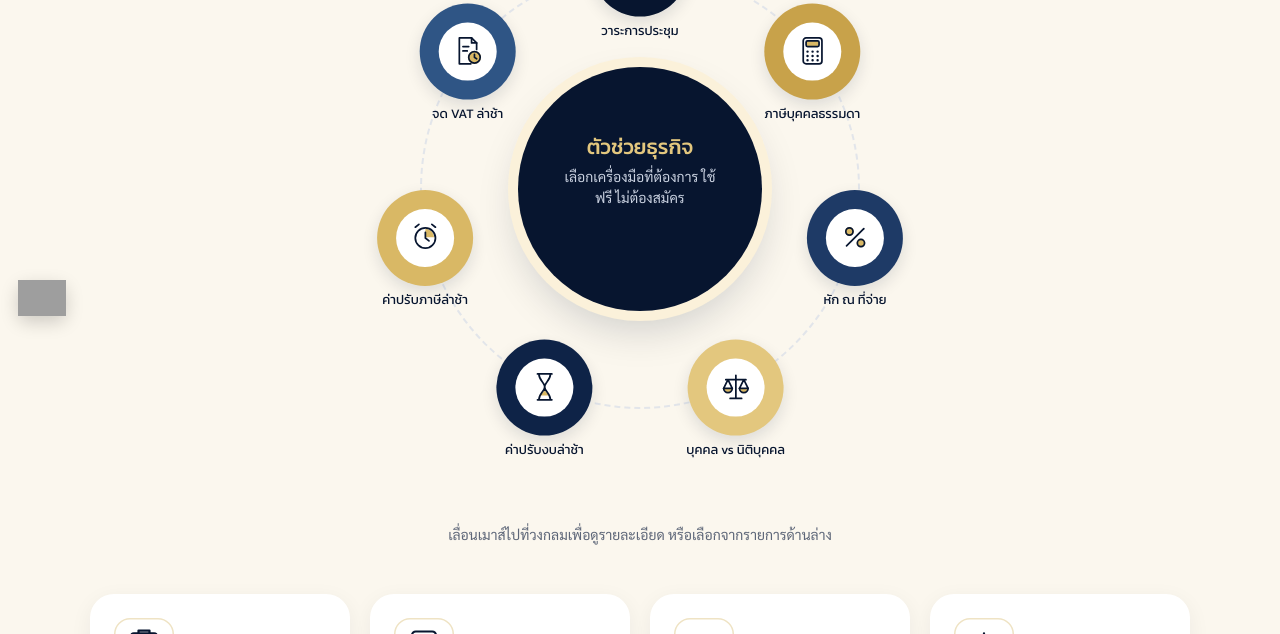
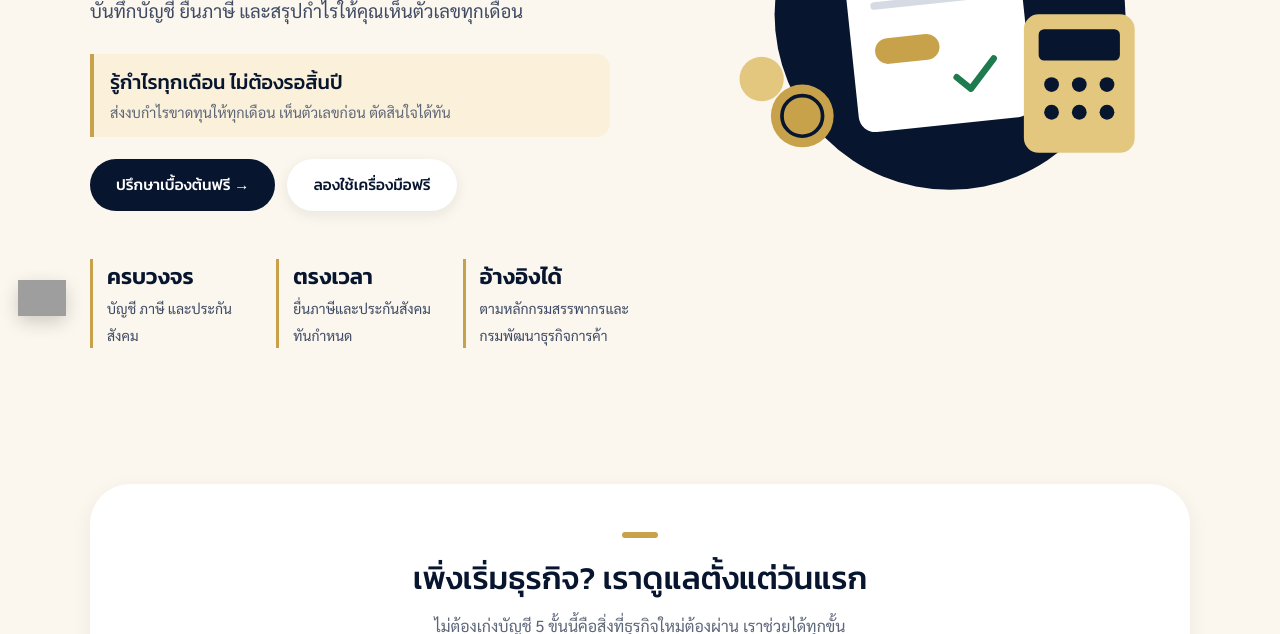
Before and after one commit to snsmartconsultant/snsmartconsultant.github.io, a plain HTML site: page index.html in a window 1280 px wide. Shown: the part 466-1100 px from the top of the page. Drawn offline with nearby package versions, Linux system fonts and the light colour scheme; grey boxes are pictures that could not be loaded.

Commit message:
Open site on home page by default

```diff
--- a/index.html
+++ b/index.html
@@ -1593,7 +1593,7 @@ window.addEventListener('hashchange',()=>{if(location.hash==='#contact'&&tpPendi
 const VIEWS=['home','services','help','about','contact','articles','article',...TOOLS.map(t=>t.h)];
 const HELPV=['help',...TOOLS.map(t=>t.h)];
 function route(){
- let h=(location.hash.length>1?location.hash:'#help').slice(1);let nav=h;
+ let h=(location.hash||'#home').slice(1);let nav=h;
  if(h.startsWith('a-')&&showArticle(h)){h='article';nav='articles';}
  else if(!VIEWS.includes(h))h=nav='home';
  VIEWS.forEach(v=>{const el=$('v-'+v);if(el){el.classList.remove('show');if(v===h){void el.offsetWidth;el.classList.add('show');}}});
```
